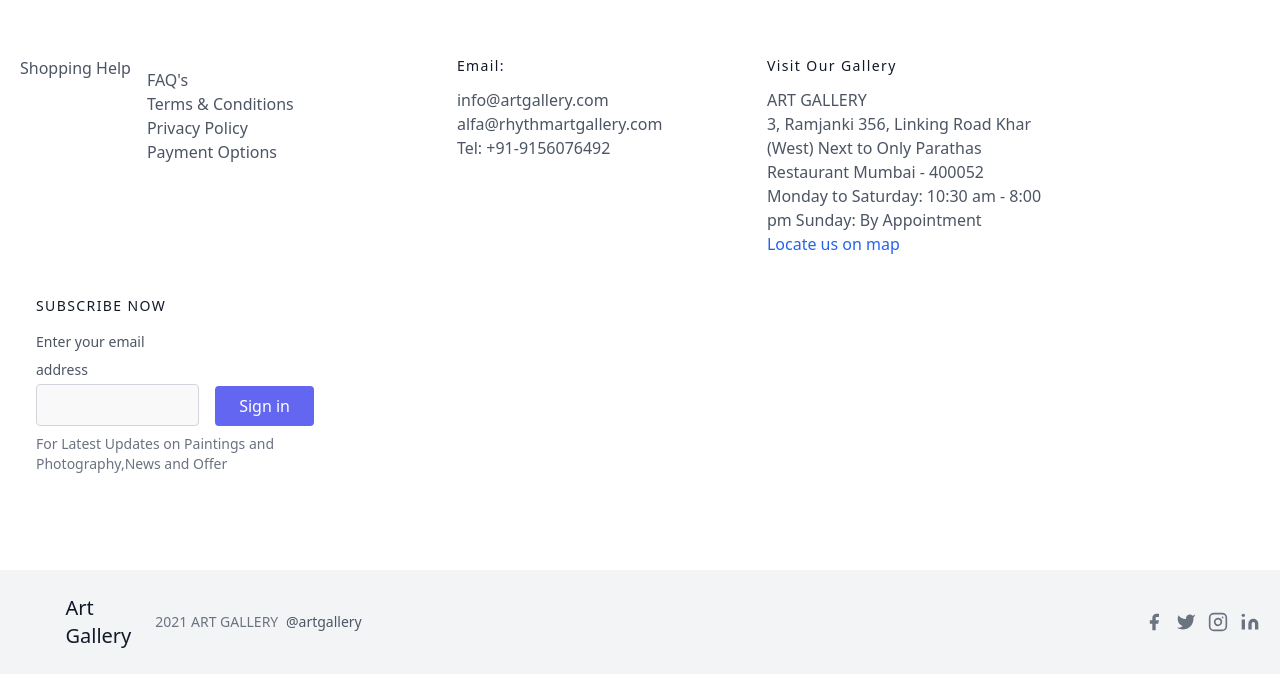
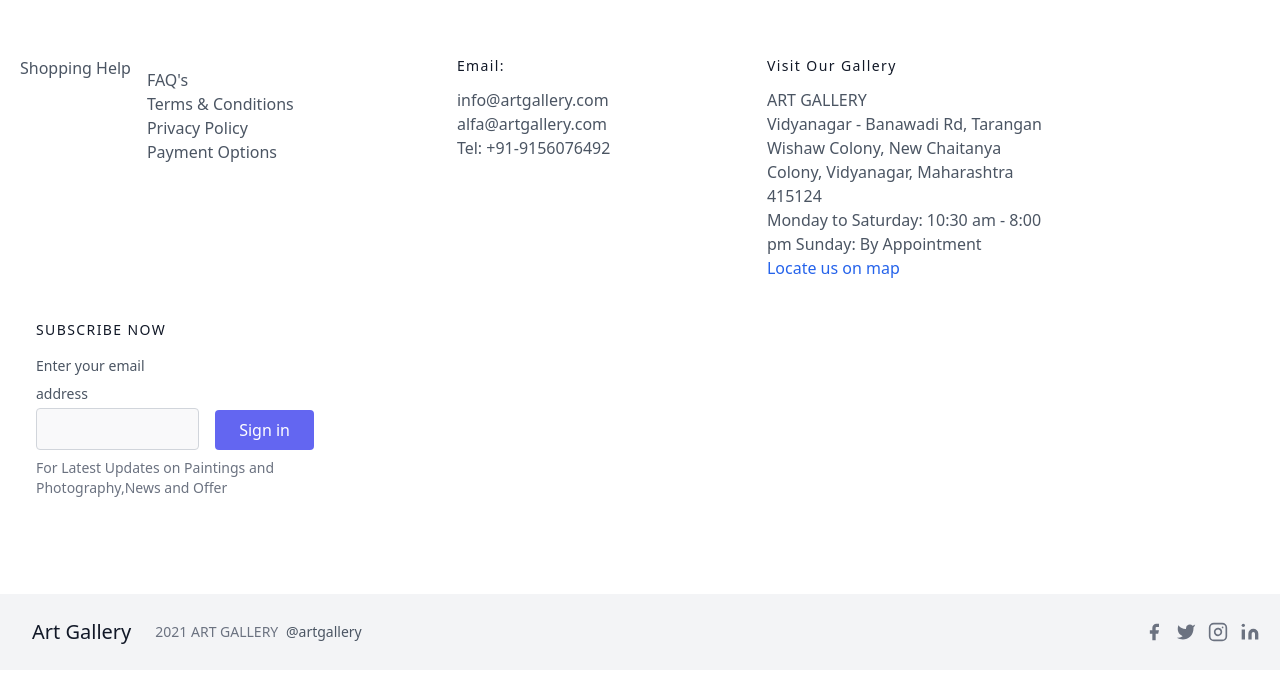
Before and after one commit to alfiya199/artgallery-, a plain HTML site: page index.html in a window 1280 px wide. Shown: the part 2710-3384 px from the top of the page. Drawn offline with nearby package versions, Linux system fonts and the light colour scheme.

Commit message:
Update index.html

```diff
--- a/index.html
+++ b/index.html
@@ -236,7 +236,7 @@
             <a class="text-gray-600 hover:text-gray-800">info@artgallery.com</a>
           </li>
           <li>
-            <a class="text-gray-600 hover:text-gray-800">alfa@rhythmartgallery.com</a>
+            <a class="text-gray-600 hover:text-gray-800">alfa@artgallery.com</a>
           </li>
           <li>
             <a class="text-gray-600 hover:text-gray-800">Tel: +91-9156076492</a>
@@ -253,18 +253,14 @@
             <a class="text-gray-600 hover:text-gray-800">ART GALLERY </a>
           </li>
           <li>
-            <a class="text-gray-600 hover:text-gray-800">3, Ramjanki
-356, Linking Road
-Khar (West)
-Next to Only Parathas Restaurant
-Mumbai - 400052</a>
+            <a class="text-gray-600 hover:text-gray-800">Vidyanagar - Banawadi Rd, Tarangan Wishaw Colony, New Chaitanya Colony, Vidyanagar, Maharashtra 415124</a>
           </li>
           <li>
             <a class="text-gray-600 hover:text-gray-800">Monday to Saturday: 10:30 am - 8:00 pm
 Sunday: By Appointment</a>
           </li>
           <li>
-            <a href="file:///C:/Users/Alfiya/Desktop/WPD%20microproject/Contact%20us/Contact%20us.html" class="text-blue-600 hover:text-red-400">Locate us on map</a>
+            <a href="Contact us.html" class="text-blue-600 hover:text-red-400">Locate us on map</a>
           </li>
         </nav>
       </div>
@@ -286,9 +282,7 @@ Sunday: By Appointment</a>
   <div class="bg-gray-100">
     <div class="container px-5 py-6 mx-auto flex items-center sm:flex-row flex-col">
       <a class="flex title-font font-medium items-center md:justify-start justify-center text-gray-900">
-        <svg xmlns="https://i.ibb.co/f4pffqs/Art-gallery-logo.jpg" fill="" stroke="r" stroke-linecap="round" stroke-linejoin="round" stroke-width="2" class="" viewBox="0 0 24 24">
-          <path d=""></path>
-        </svg>
+
         <span class="ml-3 text-xl">Art  Gallery </span>
       </a>
       <p class="text-sm text-gray-500 sm:ml-6 sm:mt-0 mt-4"> 2021 ART GALLERY
```
